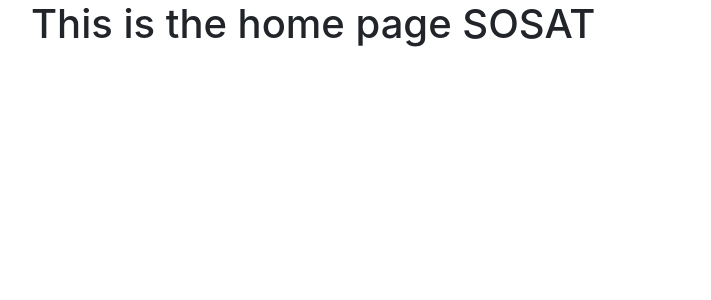
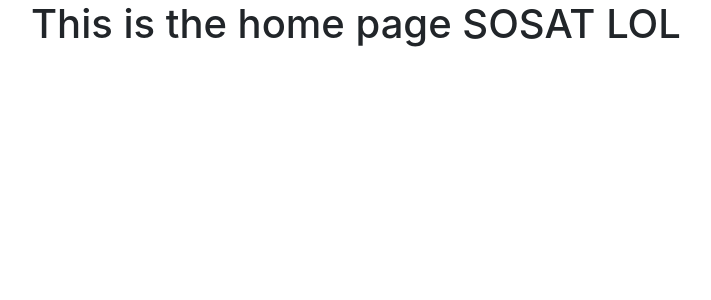
Before and after one commit to IvanTaborkikh/TimerWebSite, a Flask app: page / in a window 1280 px wide. Shown: the part 56-356 px from the top of the page, without its empty margins (54-765 px from the left). Run offline with Flask 3, Linux system fonts and the light colour scheme; some libraries are stand-ins or nearby versions.

Commit message:
Home page edit

```diff
--- a/website/templates/home.html
+++ b/website/templates/home.html
@@ -1,4 +1,4 @@
 {% extends "base.html" %} {% block title %}Home{% endblock %}
 {% block content %}
-<h1>This is the home page SOSAT</h1>
+<h1>This is the home page SOSAT LOL</h1>
 {% endblock %}
```
